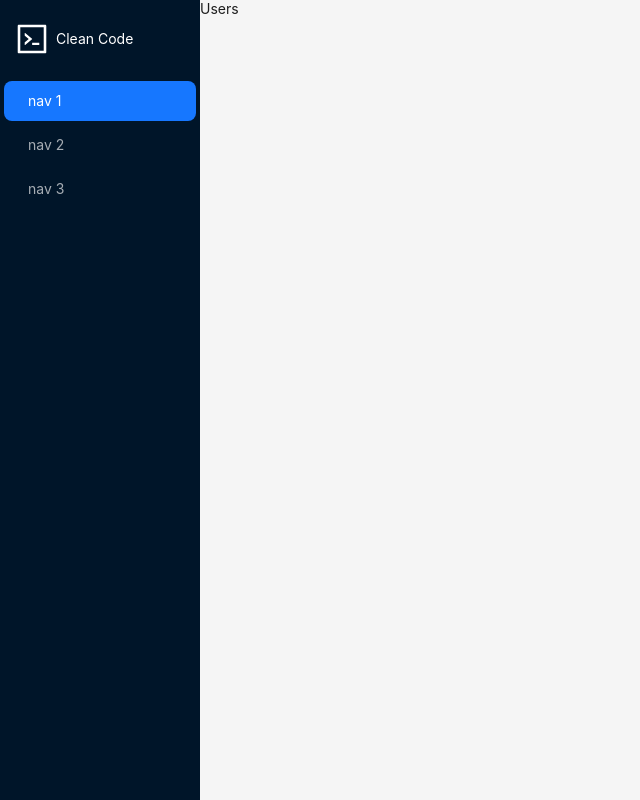
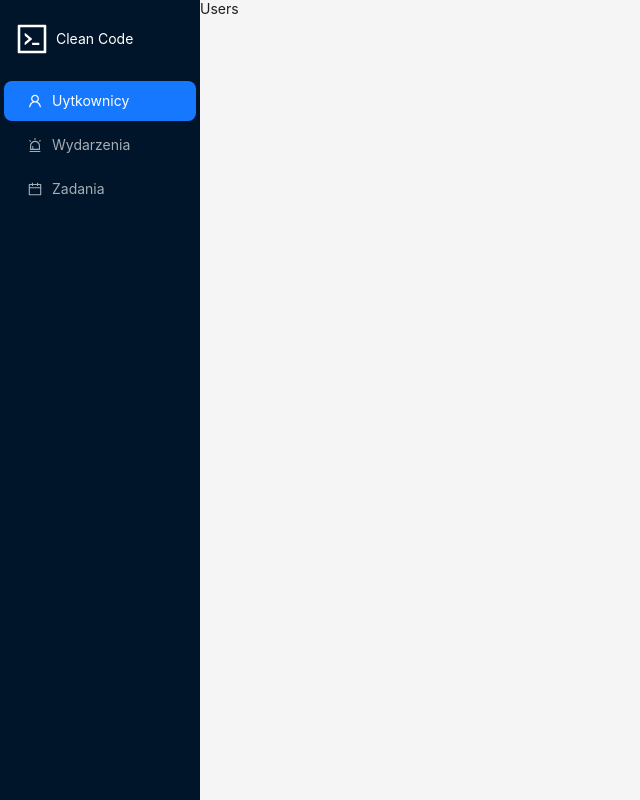
Before and after one commit to pawelpiatek1707/clean-code-fe, a React (Create React App) app: page /users in a window 1280 px wide. Shown: the whole page, without its empty margins (0-640 px from the left). Built offline with nearby package versions, Linux system fonts and the light colour scheme.

Commit message:
feat(CC-7): added side menu

```diff
--- a/src/components/SignIn/SignIn.styles.ts
+++ b/src/components/SignIn/SignIn.styles.ts
@@ -1,7 +1,7 @@
 import styled from 'styled-components';
 import { Typography } from 'antd';
+import backgroundImage from '@/assets/images/signInImage.webp';
 import { colors } from '@/theme/colors';
-import backgroundImage from '@/assets/images/signInImage.webp';
 
 const { Title } = Typography;
 
--- a/src/components/SignIn/index.tsx
+++ b/src/components/SignIn/index.tsx
@@ -1,8 +1,8 @@
-import { EMAIL_REGEX } from '@/consts';
-import { ROUTING_PATHS } from '@/enums';
 import { Button, Form, Input } from 'antd';
 import { Rule } from 'antd/es/form';
 import { useNavigate } from 'react-router-dom';
+import { ROUTING_PATHS } from '@/enums';
+import { EMAIL_REGEX } from '@/consts';
 import { Spacer } from '../common';
 import { Container, ContainerLeft, ContainerRight, FormContainer, Header } from './SignIn.styles';
 
--- a/src/enums/index.ts
+++ b/src/enums/index.ts
@@ -1,2 +1,3 @@
-export { ROUTING_PATHS } from "./routingPaths"
-export { INPUT_TYPE } from './inputType'
+export { ROUTING_PATHS } from './routingPaths';
+export { INPUT_TYPE } from './inputType';
+export { MENU_ITEM_KEYS } from './menuItemKeys';
--- /dev/null
+++ b/src/enums/menuItemKeys.ts
@@ -0,0 +1,5 @@
+export enum MENU_ITEM_KEYS {
+  USERS = 'users',
+  EVENTS = 'events',
+  TASKS = 'tasks'
+}
--- /dev/null
+++ b/src/hooks/index.ts
@@ -0,0 +1 @@
+export { useMenuKey } from './useMenuKey';
--- /dev/null
+++ b/src/hooks/useMenuKey.ts
@@ -0,0 +1,28 @@
+import { MENU_ITEM_KEYS, ROUTING_PATHS } from '@/enums';
+import { useLocation } from 'react-router-dom';
+
+export const useMenuKey = () => {
+  const { pathname } = useLocation();
+  let menuKey: MENU_ITEM_KEYS;
+
+  switch (pathname) {
+    case `/${ROUTING_PATHS.USERS}`: {
+      menuKey = MENU_ITEM_KEYS.USERS;
+      break;
+    }
+    case `/${ROUTING_PATHS.EVENTS}`: {
+      menuKey = MENU_ITEM_KEYS.EVENTS;
+      break;
+    }
+    case `/${ROUTING_PATHS.TASKS}`: {
+      menuKey = MENU_ITEM_KEYS.TASKS;
+      break;
+    }
+    default: {
+      menuKey = MENU_ITEM_KEYS.USERS;
+      break;
+    }
+  }
+
+  return menuKey;
+};
--- a/src/layouts/MainLayout.tsx
+++ b/src/layouts/MainLayout.tsx
@@ -1,15 +1,36 @@
-import { Outlet } from 'react-router-dom';
+import { Outlet, useNavigate } from 'react-router-dom';
 import { Layout, Menu, MenuProps } from 'antd';
+import { AlertOutlined, CalendarOutlined, UserOutlined } from '@ant-design/icons';
 import { LayoutContainer, Logo, LogoContainer, LogoText } from './MainLayout.styles';
+import { MENU_ITEM_KEYS, ROUTING_PATHS } from '@/enums';
+import { useMenuKey } from '@/hooks';
 
 const { Content, Sider } = Layout;
 
-const items1: MenuProps['items'] = ['1', '2', '3'].map((key) => ({
-  key,
-  label: `nav ${key}`
-}));
+const MainLayout = () => {
+  const navigate = useNavigate();
+  const menuKey = useMenuKey();
 
-const MainLayout = () => {
+  const items1: MenuProps['items'] = [
+    {
+      key: MENU_ITEM_KEYS.USERS,
+      label: 'Uytkownicy',
+      icon: <UserOutlined />,
+      onClick: () => navigate(`/${ROUTING_PATHS.USERS}`)
+    },
+    {
+      key: MENU_ITEM_KEYS.EVENTS,
+      label: 'Wydarzenia',
+      icon: <AlertOutlined />,
+      onClick: () => navigate(`/${ROUTING_PATHS.EVENTS}`)
+    },
+    {
+      key: MENU_ITEM_KEYS.TASKS,
+      label: 'Zadania',
+      icon: <CalendarOutlined />,
+      onClick: () => navigate(`/${ROUTING_PATHS.TASKS}`)
+    }
+  ];
   return (
     <LayoutContainer>
       <Sider>
@@ -17,7 +38,7 @@ const MainLayout = () => {
           <Logo />
           <LogoText>Clean Code</LogoText>
         </LogoContainer>
-        <Menu theme="dark" defaultSelectedKeys={['1']} mode="inline" items={items1} />
+        <Menu theme="dark" defaultSelectedKeys={[menuKey]} mode="inline" items={items1} />
       </Sider>
       <Layout>
         <Content>
```
